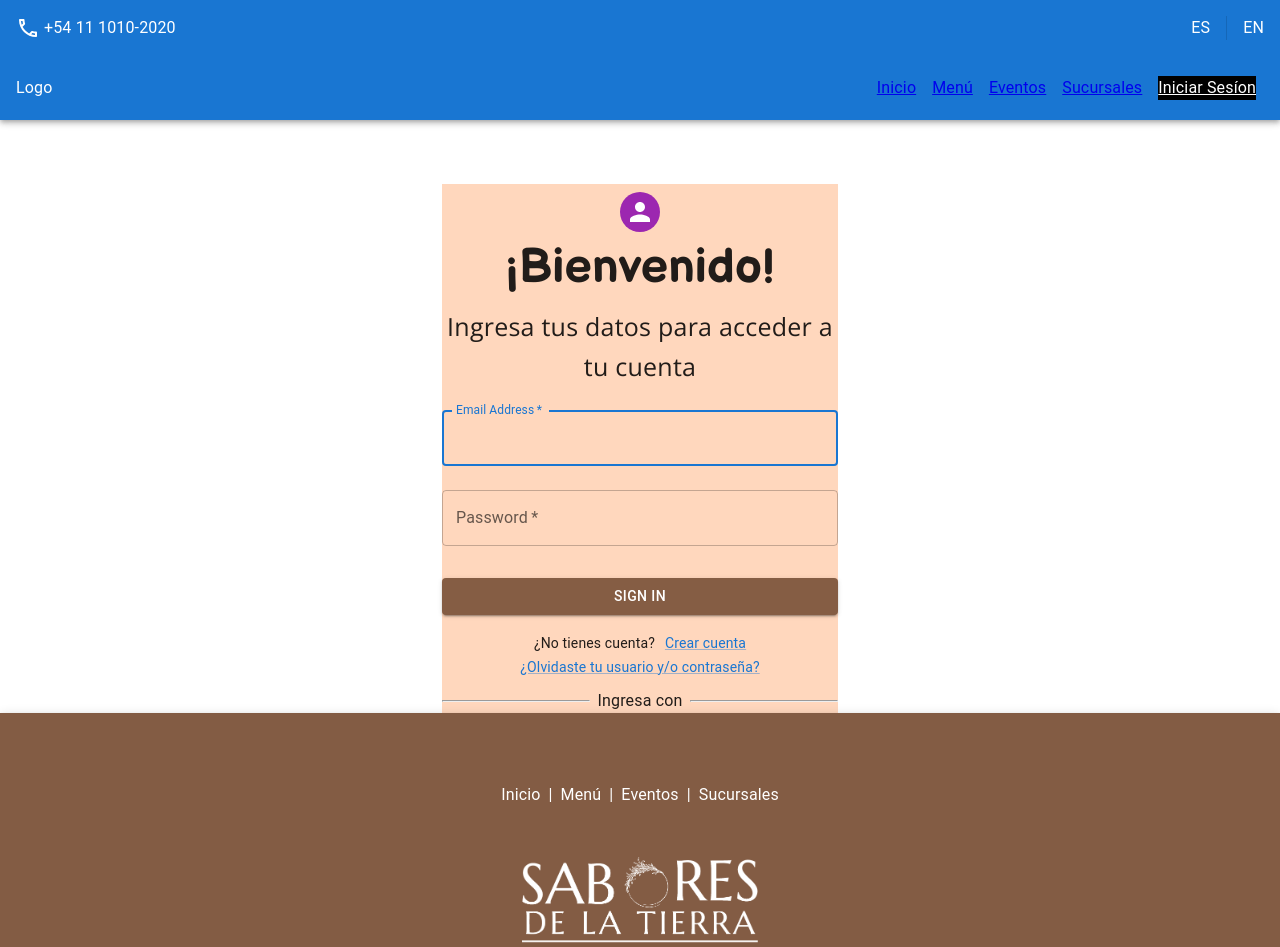
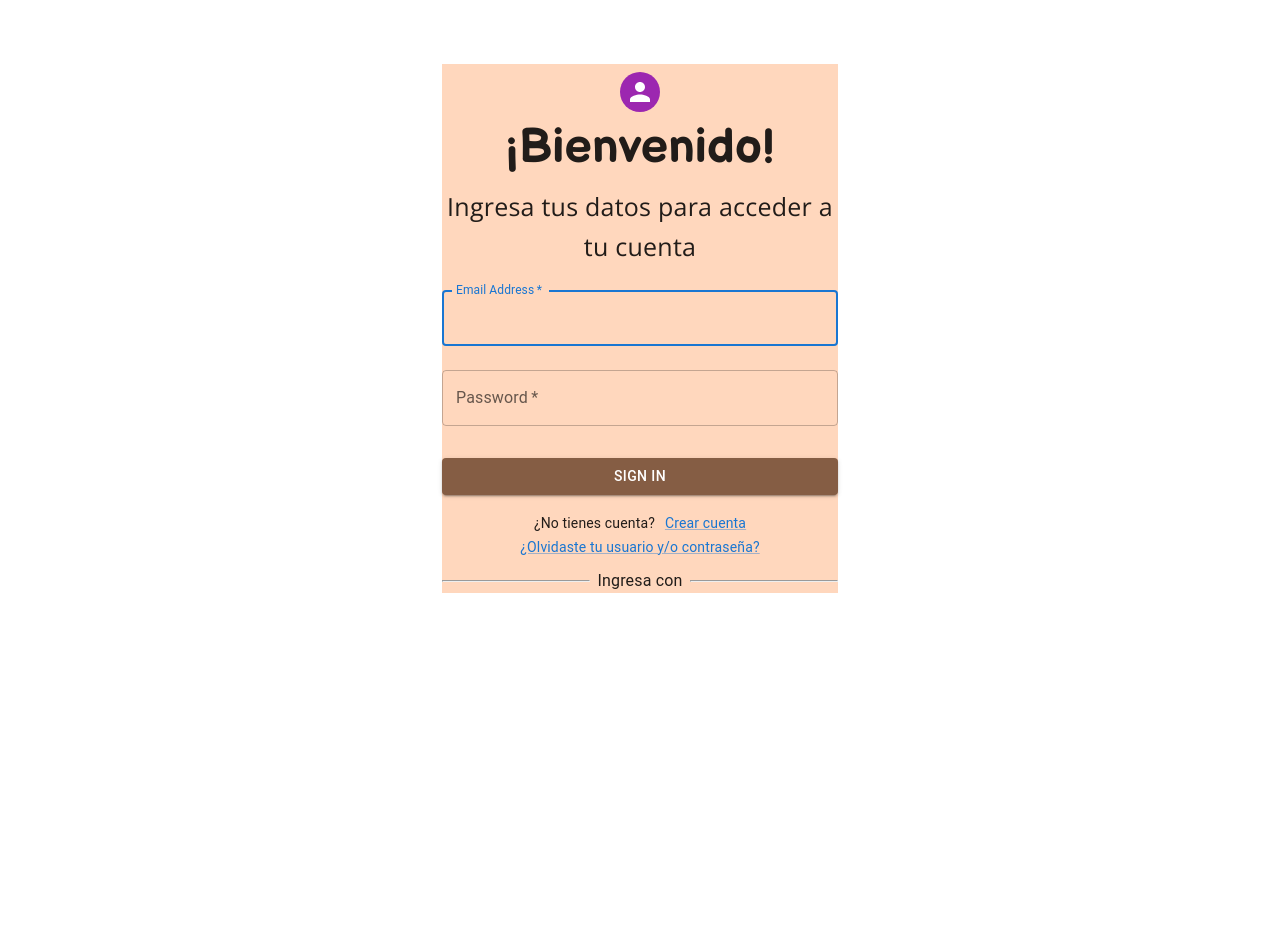
Before and after one commit to ignacio2194/C11-13-M-CSHARP-REACT, a React (Create React App) app in the folder frontEnd/: page /login in a window 1280 px wide. Shown: the top 947 px of the page. After the commit the page ends 800 px from the top, so only its background shows below. Built offline with nearby package versions, Linux system fonts and the light colour scheme.

Commit message:
Navegación en la Home terminada

```diff
--- a/frontEnd/src/App.js
+++ b/frontEnd/src/App.js
@@ -1,10 +1,5 @@
 import { Route, Routes, Navigate } from "react-router-dom";
-import Footer from "./components/footer/footer";
-import Navbar from "./components/navbar/navbar";
 import Home from "./views/home/home";
-import Menu from "./components/menu/menu";
-import Eventos from "./views/especialDay/especialDay";
-import Sucursales from "./components/sucursales/sucursales";
 import Login from "./components/Form/Form"
 import CrearCuenta from "./components/Form/CrearCuenta";
 import RecuperarPassword from "./components/Form/RecuperarPassword";
@@ -15,20 +10,15 @@ function App() {
 
   return (
     <div className="App">
-      <Navbar />
       <Routes>
         <Route path="/" element={<Home />} />
-        <Route path="/menu" element={<Menu />} />
-        <Route path="/eventos" element={<Eventos />} />
-        <Route path="/sucursales" element={<Sucursales />} />
         <Route path="/login" element={<Login />} />
         <Route path="/crear-cuenta" element={<CrearCuenta />} />
         <Route path="/recuperar-password" element={<RecuperarPassword />} />
         <Route path="/reservas" element={<Reservas />} />
-        <Route path="/detalles-pedido" element={<Details />}/>
+        <Route path="/detalles-pedido" element={<Details />} />
         <Route path="*" element={<Navigate to="/" replace={true} />} />
       </Routes>
-      <Footer />
     </div>
   );
 }
--- a/frontEnd/src/components/footer/footer.jsx
+++ b/frontEnd/src/components/footer/footer.jsx
@@ -3,29 +3,31 @@ import { AppBar, Toolbar, Typography, Box } from '@mui/material';
 import FacebookIcon from '@mui/icons-material/Facebook';
 import InstagramIcon from '@mui/icons-material/Instagram';
 import logo from '../../img/logo-sabores@2x.png';
-import { Link } from 'react-router-dom';
+import scrollToSection from '../../utils/scrollToSection';
 
-const Footer = () => {
+const Footer = ({ menu, events, sucursales }) => {
   return (
     <AppBar position="static" style={{ backgroundColor: '#835c44', padding: '50px' }}>
       <Toolbar>
-        <Typography variant="body1" style={{ flexGrow: 1, textAlign: 'center' }}>
-          <Link to="/" style={{ textDecoration: 'none', color: 'white' }}>
-            <span style={{ marginRight: '8px' }}>Inicio</span>
-          </Link>
+        <Box style={{ display: "flex", gap: 8, margin: "auto" }}>
+          <Box
+            onClick={() => scrollToSection(menu)}
+          >
+            <Typography>Menú</Typography>
+          </Box>
           |
-          <Link to="/menu" style={{ textDecoration: 'none', color: 'white'}}>
-            <span style={{ margin: '0 8px' }}>Menú</span>
-          </Link>
+          <Box
+            onClick={() => scrollToSection(events)}
+          >
+            <Typography>Eventos</Typography>
+          </Box>
           |
-          <Link to="/eventos" style={{ textDecoration: 'none', color: 'white' }}>
-            <span style={{ margin: '0 8px' }}>Eventos</span>
-          </Link>
-          |
-          <Link to="/sucursales" style={{ textDecoration: 'none', color: 'white' }}>
-            <span style={{ marginLeft: '8px' }}>Sucursales</span>
-          </Link>
-        </Typography>
+          <Box
+            onClick={() => scrollToSection(sucursales)}
+          >
+            <Typography>Sucursales</Typography>
+          </Box>
+        </Box>
       </Toolbar>
       <Box display="flex" justifyContent="center" style={{ padding: '30px' }}>
         <img src={logo} alt="Logo" style={{ height: '100px' }} />
@@ -43,9 +45,9 @@ const Footer = () => {
           <Typography variant="body2" style={{ marginRight: '8px' }}>
             Síguenos:
           </Typography>
-          <a href="https://www.facebook.com/" target="_blank" style={{ textDecoration: 'none', color: 'white' }}>
+          <a href="https://www.facebook.com/" target="_blank" style={{ textDecoration: 'none', color: 'white' }} rel="noreferrer">
             <FacebookIcon style={{ marginRight: '4px' }} /></a>
-            <a href="https://www.instagram.com/" target="_blank" style={{ textDecoration: 'none', color: 'white' }}>
+          <a href="https://www.instagram.com/" target="_blank" style={{ textDecoration: 'none', color: 'white' }} rel="noreferrer">
             <InstagramIcon /></a>
         </Box>
       </Box>
--- a/frontEnd/src/components/navbar/navListDrawerResponsive.jsx
+++ b/frontEnd/src/components/navbar/navListDrawerResponsive.jsx
@@ -4,55 +4,32 @@ import {
 } from "@mui/material";
 import { Box } from "@mui/system";
 import { NavLink } from "react-router-dom";
+import scrollToSection from "../../utils/scrollToSection";
 
-export default function NavListDrawerResponsive({ onClick }) {
+export default function NavListDrawerResponsive({ onClick, menu, events, sucursales }) {
+
   return (
     <Box sx={{ width: 250, m: "auto", p: 2 }} onClick={onClick} >
       <nav aria-label="main mailbox folders">
         <List>
           <Box sx={{ display: "flex", flexDirection: "column", gap: "16px", textAlign: "center" }}>
-            <NavLink
-              to="/"
-              style={({ isActive }) => isActive
-                ? { color: "white", backgroundColor: "black", padding: "4px" }
-                : {}
-              }
-            >
-              <Typography>Inico</Typography>
-            </NavLink>
-            <NavLink
-              to="/menu"
-              style={({ isActive }) => isActive
-                ? { color: "white", backgroundColor: "black", padding: "4px" }
-                : {}
-              }
+            <Box
+              onClick={() => scrollToSection(menu)}
             >
               <Typography>Menú</Typography>
-            </NavLink>
-            <NavLink
-              to="/eventos"
-              style={({ isActive }) => isActive
-                ? { color: "white", backgroundColor: "black", padding: "4px" }
-                : {}
-              }
+            </Box>
+            <Box
+              onClick={() => scrollToSection(events)}
             >
               <Typography>Eventos</Typography>
-            </NavLink>
-            <NavLink
-              to="/sucursales"
-              style={({ isActive }) => isActive
-                ? { color: "white", backgroundColor: "black", padding: "4px" }
-                : {}
-              }
+            </Box>
+            <Box
+              onClick={() => scrollToSection(sucursales)}
             >
               <Typography>Sucursales</Typography>
-            </NavLink>
+            </Box>
             <NavLink
               to="/login"
-              style={({ isActive }) => isActive
-                ? { color: "white", backgroundColor: "black", padding: "4px" }
-                : {}
-              }
             >
               <Typography>Iniciar Sesíon</Typography>
             </NavLink>
--- a/frontEnd/src/components/navbar/navbar.jsx
+++ b/frontEnd/src/components/navbar/navbar.jsx
@@ -5,7 +5,7 @@ import {
   Toolbar,
   Typography,
   Stack,
-  Divider
+  Divider,
 } from "@mui/material";
 import MenuIcon from "@mui/icons-material/Menu";
 import LocalPhoneOutlinedIcon from "@mui/icons-material/LocalPhoneOutlined";
@@ -13,12 +13,13 @@ import { Box } from "@mui/system";
 import { useState } from "react";
 import { NavLink } from "react-router-dom";
 import NavListDrawerResponsive from "./navListDrawerResponsive.jsx";
+import scrollToSection from "../../utils/scrollToSection.js";
 
-export default function Navbar() {
+export default function Navbar({ menu, events, sucursales }) {
   const [open, setOpen] = useState(false);
 
   return (
-    <>
+    <nav style={{ position: "sticky", top: "0", right: "0", zIndex: "9", width: "100%" }}>
       <AppBar position="static">
         <Stack
           direction="row"
@@ -67,48 +68,23 @@ export default function Navbar() {
             </IconButton>
             <Box sx={{ display: { xs: "none", sm: "block" } }}>
               <Box sx={{ display: "flex", gap: "16px" }}>
-                <NavLink
-                  to="/"
-                  style={({ isActive }) => isActive
-                    ? { color: "white", backgroundColor: "black" }
-                    : {}
-                  }
-                >
-                  <Typography>Inicio</Typography>
-                </NavLink>
-                <NavLink
-                  to="/menu"
-                  style={({ isActive }) => isActive
-                    ? { color: "white", backgroundColor: "black" }
-                    : {}
-                  }
+                <Box
+                  onClick={() => scrollToSection(menu)}
                 >
                   <Typography>Menú</Typography>
-                </NavLink>
-                <NavLink
-                  to="/eventos"
-                  style={({ isActive }) => isActive
-                    ? { color: "white", backgroundColor: "black" }
-                    : {}
-                  }
+                </Box>
+                <Box
+                  onClick={() => scrollToSection(events)}
                 >
                   <Typography>Eventos</Typography>
-                </NavLink>
-                <NavLink
-                  to="/sucursales"
-                  style={({ isActive }) => isActive
-                    ? { color: "white", backgroundColor: "black" }
-                    : {}
-                  }
+                </Box>
+                <Box
+                  onClick={() => scrollToSection(sucursales)}
                 >
                   <Typography>Sucursales</Typography>
-                </NavLink>
+                </Box>
                 <NavLink
                   to="/login"
-                  style={({ isActive }) => isActive
-                    ? { color: "white", backgroundColor: "black" }
-                    : {}
-                  }
                 >
                   <Typography>Iniciar Sesíon</Typography>
                 </NavLink>
@@ -125,8 +101,11 @@ export default function Navbar() {
       >
         <NavListDrawerResponsive
           onClick={() => setOpen(false)}
+          menu={menu}
+          events={events}
+          sucursales={sucursales}
         />
       </Drawer>
-    </>
+    </nav>
   );
 }
--- /dev/null
+++ b/frontEnd/src/utils/scrollToSection.js
@@ -0,0 +1,8 @@
+const scrollToSection = (elementRef) => {
+  window.scrollTo({
+    top: elementRef.current.offsetTop,
+    behavior: "smooth"
+  });
+};
+
+export default scrollToSection;
--- a/frontEnd/src/views/home/home.jsx
+++ b/frontEnd/src/views/home/home.jsx
@@ -3,15 +3,31 @@ import Hero from "../../components/hero/hero"
 import Menu from "../../components/menu/menu";
 import Sucursales from "../../components/sucursales/sucursales";
 import Resenias from "../../components/resenias/resenias";
+import Navbar from "../../components/navbar/navbar"
+import Footer from "../../components/footer/footer"
+import { useRef } from "react"
+import { Box } from "@mui/material";
 
 const Home = () => {
+  const menu = useRef(null);
+  const events = useRef(null);
+  const sucursales = useRef(null);
+
   return (
     <>
+      <Navbar menu={menu} events={events} sucursales={sucursales} />
       <Hero />
-      <Menu />
-      <Eventos />
-      <Sucursales />
+      <Box ref={menu} >
+        <Menu />
+      </Box>
+      <Box ref={events}>
+        <Eventos />
+      </Box>
+      <Box ref={sucursales}>
+        <Sucursales />
+      </Box>
       <Resenias />
+      <Footer menu={menu} events={events} sucursales={sucursales} />
     </>
   )
 }
```
Also changed, not shown: frontEnd/src/components/navbar/scrollToTop.jsx (deleted, +0 -47 lines).
